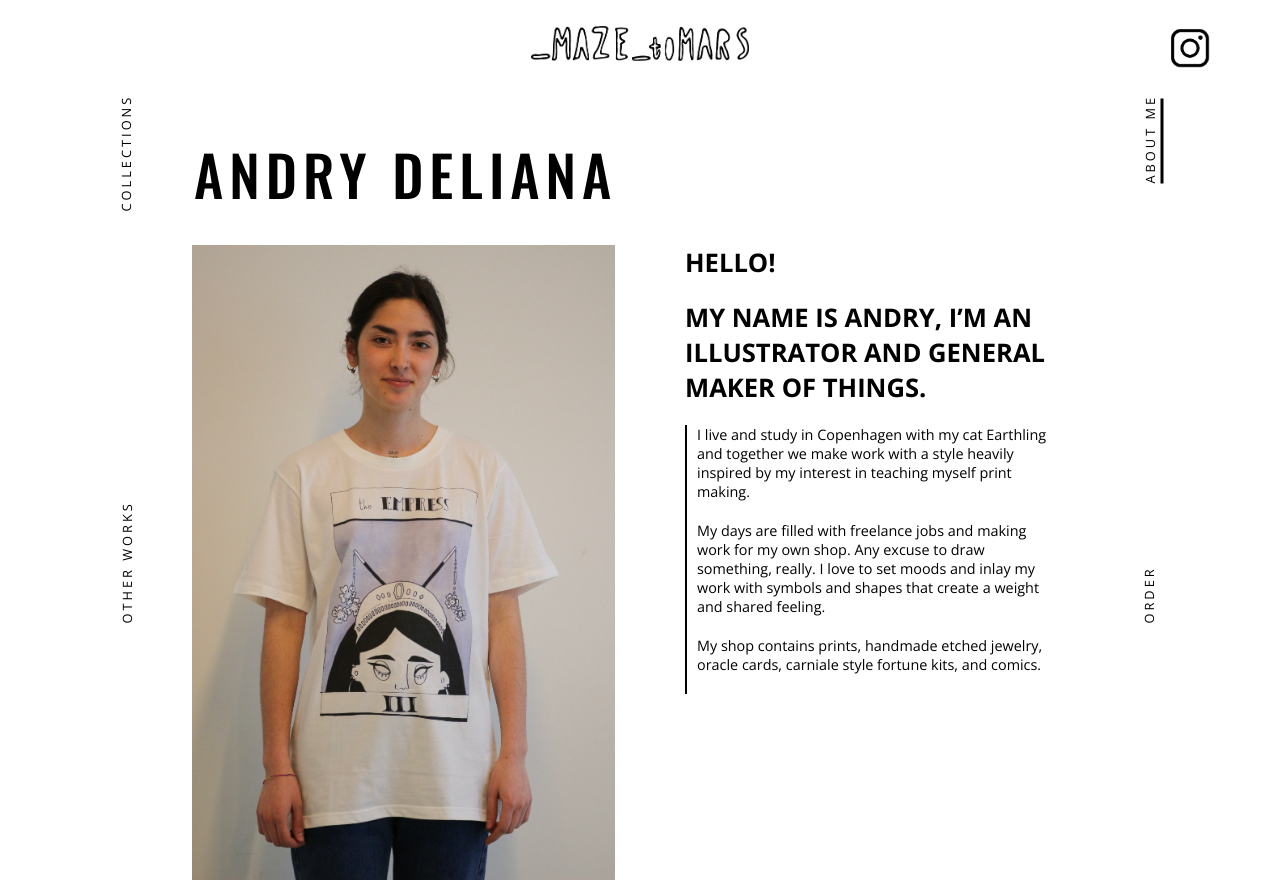
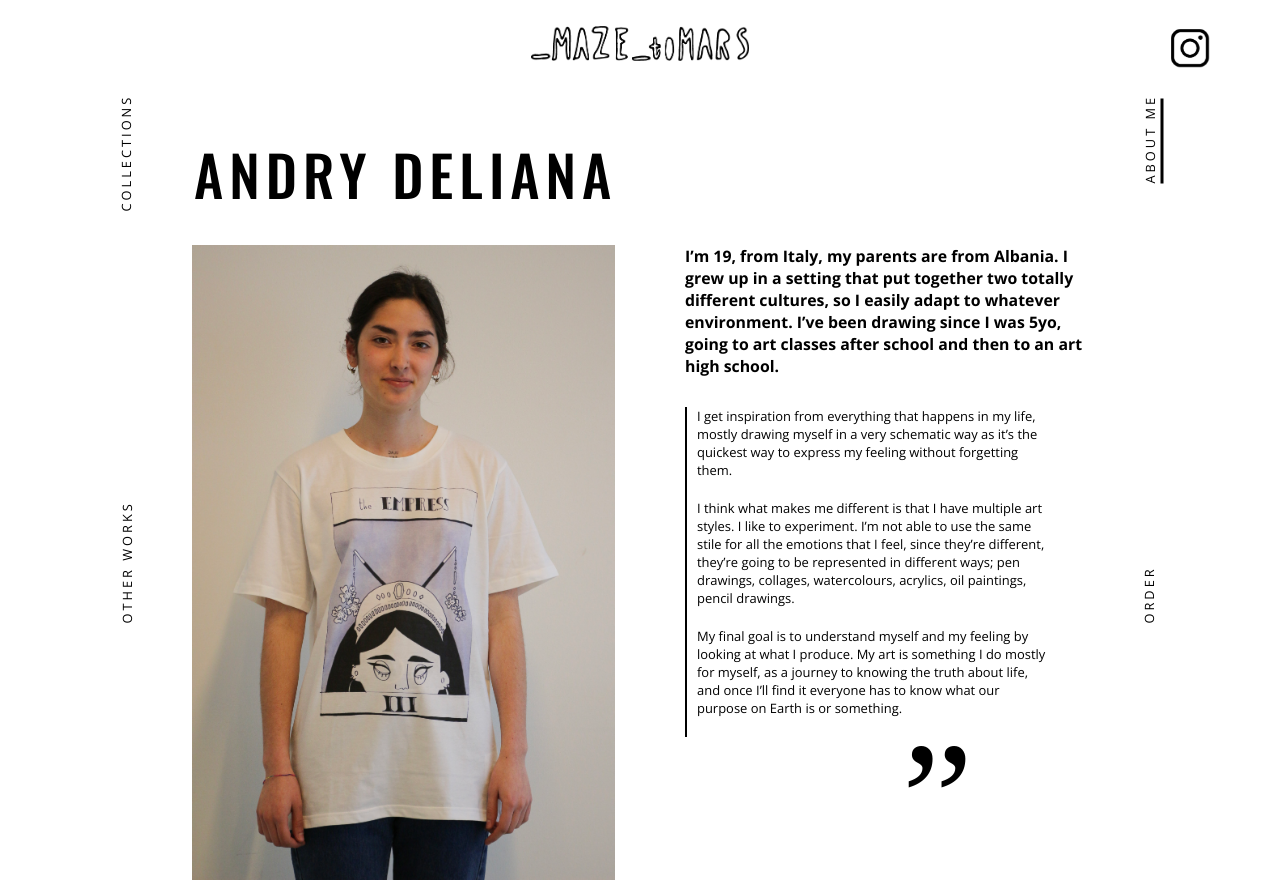
Before and after one commit to iganaskret/exam-project, a PHP site: page /about.html in a window 1280 px wide. Run offline with PHP 8.4, Linux system fonts and the light colour scheme.

Commit message:
about me

```diff
--- a/about.html
+++ b/about.html
@@ -46,13 +46,15 @@
     <div id="grid-about">
         <img src="images/andry-example.jpg" id="about-pic">
         <div class="about-content">
-        <h2> HELLO! </h2>
-        <h2>MY NAME IS ANDRY, I’M AN ILLUSTRATOR AND GENERAL MAKER OF THINGS.</h2>
-        <p> I live and study in Copenhagen with my cat Earthling and together we make work with a style heavily inspired by my interest in teaching myself print making.</p>
 
-        <p> My days are filled with freelance jobs and making work for my own shop. Any excuse to draw something, really. I love to set moods and inlay my work with symbols and shapes that create a weight and shared feeling. </p>
+            <h3> I’m 19, from Italy, my parents are from Albania. I grew up in a setting that put together two totally different cultures, so I easily adapt to whatever environment. I’ve been drawing since I was 5yo, going to art classes after school and then to an art high school.</h3>
 
-        <p> My shop contains prints, handmade etched jewelry, oracle cards, carniale style fortune kits, and comics.</p>
+            <p> I get inspiration from everything that happens in my life, mostly drawing myself in a very schematic way as it’s the quickest way to express my feeling without forgetting them. </p>
+
+            <p> I think what makes me different is that I have multiple art styles. I like to experiment. I’m not able to use the same stile for all the emotions that I feel, since they’re different, they’re going to be represented in different ways; pen drawings, collages, watercolours, acrylics, oil paintings, pencil drawings.</p>
+
+            <p id="last"> My final goal is to understand myself and my feeling by looking at what I produce. My art is something I do mostly for myself, as a journey to knowing the truth about life, and once I’ll find it everyone has to know what our purpose on Earth is or something. </p>
+
         </div>
     </div>
 
--- a/contact.html
+++ b/contact.html
@@ -134,7 +134,7 @@
             </article>
         </div>
     </div>
-    <div class="modal-sizes-bckg">
+    <div class="modal-sizes-bckg hide">
     <a id="close_btn-sizes">&times;</a>
     <img src="images/sizes.jpg" class="modal-sizes ">
     </div>
--- a/style.css
+++ b/style.css
@@ -413,20 +413,36 @@ video {
 }
 
 .about-content {
-    padding-top: 50px;
+    padding-top: 0;
     padding-left: 20px;
     margin: 0;
     padding-bottom: 30px;
+    .transform: translateY(-50px);
+    font-size: 0.9em;
 }
 
-.about-content h2 {
-    padding-bottom: 20px;
+.about-content h3 {
+    text-transform: none;
+    padding-bottom: 30px;
+    padding-top: 30px;
+    font-size: 1.1em;
 }
 
 .about-content p {
     padding-left: 10px;
     padding-bottom: 10px;
     border-left: 2px solid black;
+}
+
+#last:after {
+    font-family: serif;
+    font-style: normal;
+    position: absolute;
+    content: "”";
+    color: black;
+    font-size: 10rem;
+    line-height: 0;
+    transform: translateY(100px);
 }
 
 /* form */
@@ -512,7 +528,8 @@ textarea {
     font-weight: 600;
 }
 
-    ol a:after, .contact-opt:after {
+ol a:after,
+.contact-opt:after {
     content: '';
     position: absolute;
     bottom: 0;
@@ -525,6 +542,7 @@ textarea {
 ol a:hover:after {
     width: 100%;
 }
+
 .contact-opt:hover:after {
     width: 90%;
 }
@@ -563,7 +581,7 @@ textarea {
     font-size: 4em;
     cursor: pointer;
     border: none;
-    top:50px;
+    top: 50px;
 }
 
 
@@ -905,6 +923,10 @@ textarea {
         padding-bottom: 20px;
     }
 
+    .about-content h3 {
+        padding-top: 0;
+    }
+
     /* categories page */
 
     .slideshow-container1 {
```
Lines whose indentation alone changed are shown as unchanged.
